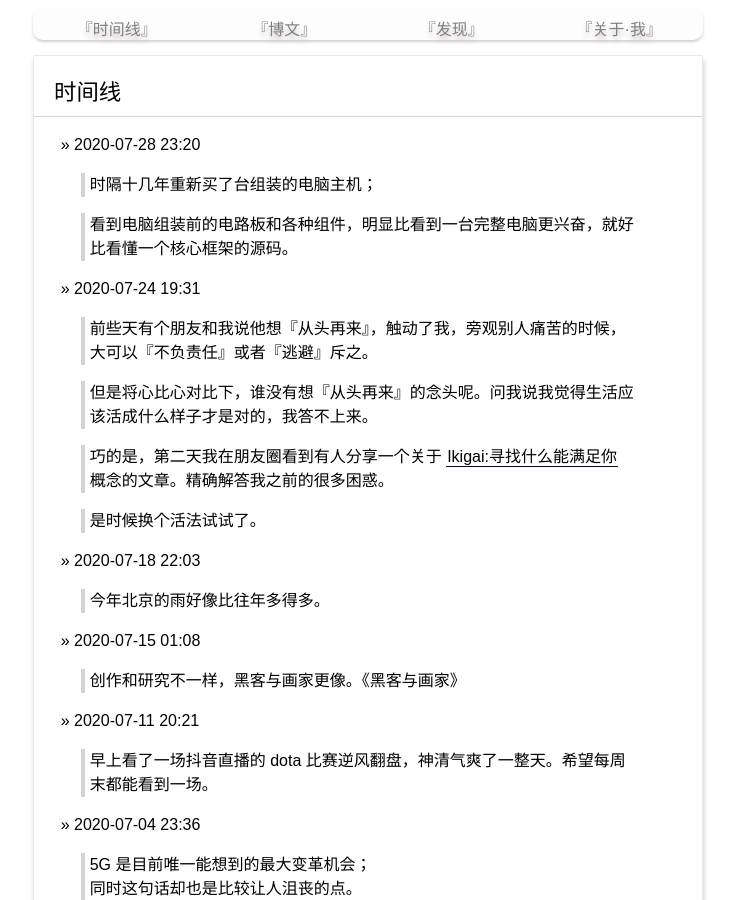
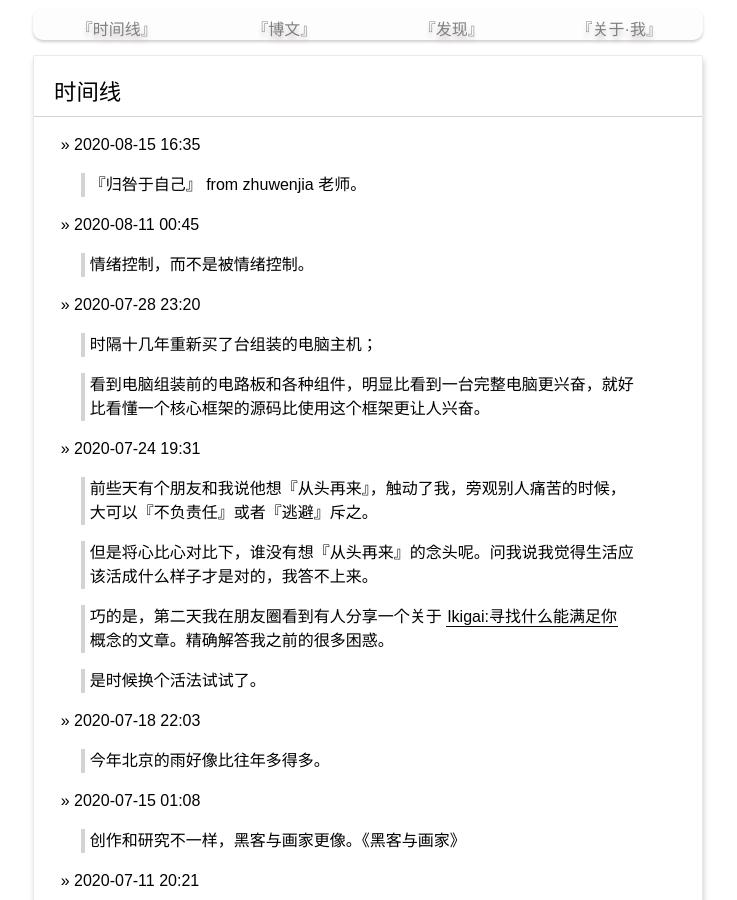
Before and after one commit to yanyiwu/blog, a Jekyll site: the page built from index.md, in a window 1280 px wide and 900 px high. Shown: the whole window, without its empty margins (272-1009 px from the left). Built offline with Jekyll 4.4.1, drawn with Linux system fonts in a browser that asks for light colours; Markdown is read by kramdown in place of the engine named in the settings; comment, search, counter and statistics services are not loaded.

Commit message:
[moment] motiom

```diff
--- a/index.md
+++ b/index.md
@@ -3,11 +3,19 @@ layout: posting
 title: 时间线
 ---
 
+&raquo; 2020-08-15 16:35
+
+> 『归咎于自己』 from zhuwenjia 老师。
+
+&raquo; 2020-08-11 00:45
+
+> 情绪控制，而不是被情绪控制。
+
 &raquo; 2020-07-28 23:20
 
 > 时隔十几年重新买了台组装的电脑主机；
 
-> 看到电脑组装前的电路板和各种组件，明显比看到一台完整电脑更兴奋，就好比看懂一个核心框架的源码。
+> 看到电脑组装前的电路板和各种组件，明显比看到一台完整电脑更兴奋，就好比看懂一个核心框架的源码比使用这个框架更让人兴奋。
 
 &raquo; 2020-07-24 19:31
 
```
